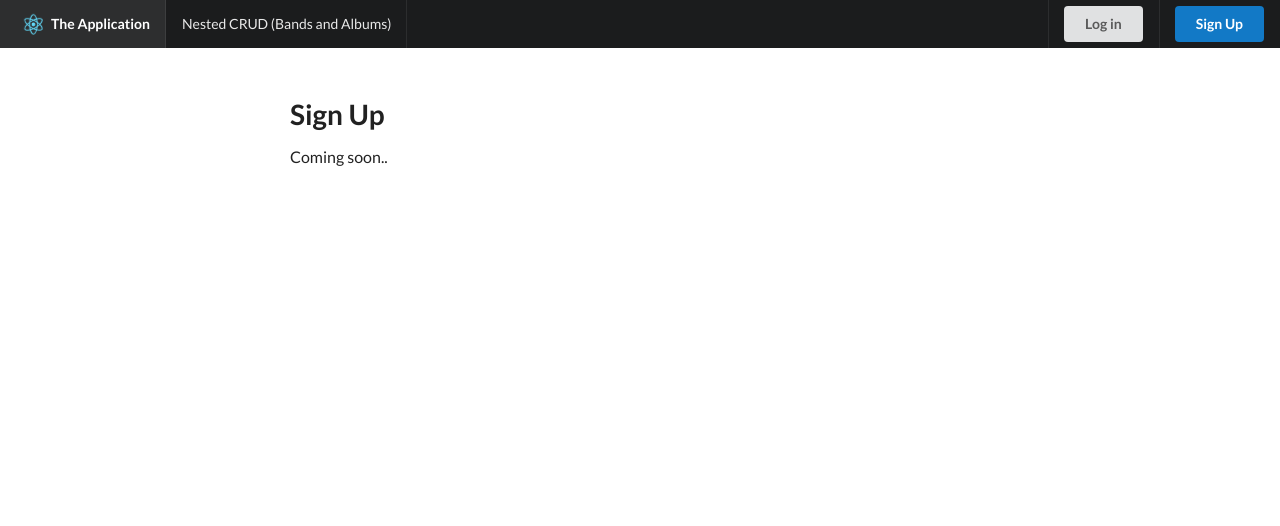
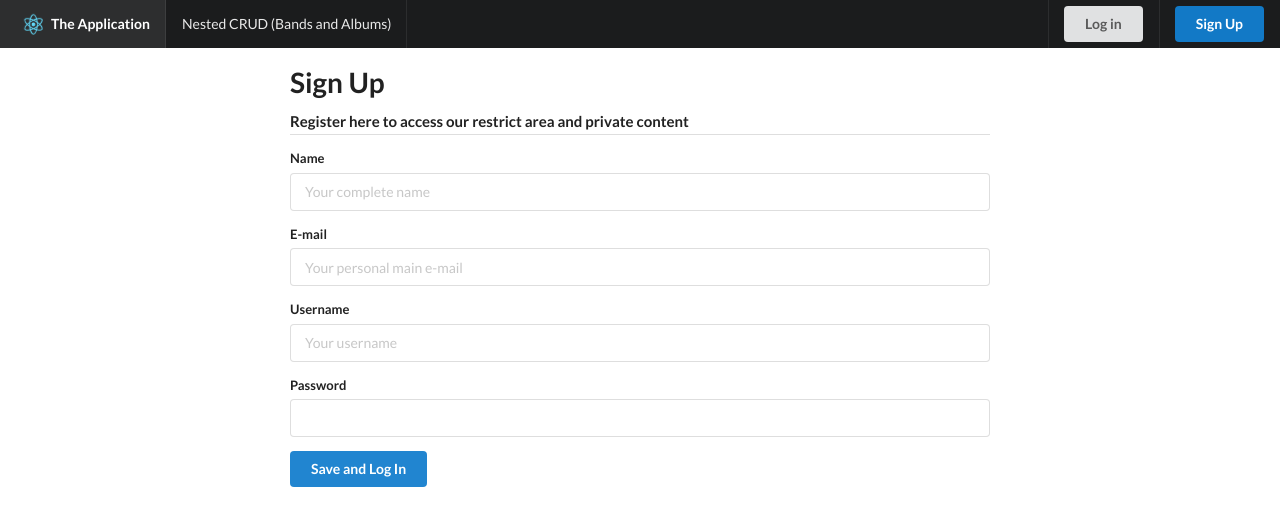
Before and after one commit to rpichioli/react-with-nodejs-and-sequelize, a React app in the folder client/: page /sign-up in a window 1280 px wide. Built offline with nearby package versions, Linux system fonts and the light colour scheme.

Commit message:
Some fixes in forms after full refactor and starting in singup form

```diff
--- a/client/src/components/Band/Album/AlbumCard.js
+++ b/client/src/components/Band/Album/AlbumCard.js
@@ -18,11 +18,13 @@ class AlbumCard extends React.Component {
 					<div className="description">{album.description}</div>
 				</div>
 				<div className="extra content">
-					<NavLink to={`/band/${band.id}/album/${album.id}`} className="ui basic button blue mini">
-						<i className="icon edit"></i> Edit
-					</NavLink>
-					<div className="ui basic button red mini right floated disabled">
-						<i className="icon trash"></i> Delete
+					<div class="ui vertical buttons fluid">
+						<NavLink to={`/band/${band.id}/album/${album.id}`} className="ui button labeled icon blue">
+							<i className="icon edit"></i> Edit
+						</NavLink>
+						<div className="ui button labeled icon red disabled">
+							<i className="icon trash"></i> Remove
+						</div>
 					</div>
 					{/* onClick={() => deleteGame(album._id)} */}
 				</div>
--- a/client/src/components/Band/Album/AlbumList.js
+++ b/client/src/components/Band/Album/AlbumList.js
@@ -9,8 +9,10 @@ import AlbumCard from './AlbumCard';
 class AlbumsList extends React.Component {
 
 	render() {
-		const albumCards = (
-			<div className="ui five cards">
+		let albumCards = "";
+		if (!!this.props.band && !!this.props.band.albums) {
+			albumCards = (
+				<div className="ui three cards">
 					{
 						!!this.props.band.albums && this.props.band.albums.map((album) => {
 							return (<AlbumCard key={this.props.band.id} band={this.props.band} album={album} />);
@@ -18,6 +20,7 @@ class AlbumsList extends React.Component {
 					}
 				</div>
 			);
+		}
 
 		const emptyMessage = (
 			<div className="ui info message">There is no albums registered yet.</div>
--- a/client/src/components/Band/BandForm.js
+++ b/client/src/components/Band/BandForm.js
@@ -41,7 +41,7 @@ class BandForm extends React.Component {
 
 	componentWillReceiveProps = (nextProps) => {
 		this.setState({
-			//id: nextProps.band.id,
+			id: nextProps.band.id,
 			title: nextProps.band.title,
 			year: nextProps.band.year,
 			description: nextProps.band.description
--- a/client/src/components/User/SignUp.js
+++ b/client/src/components/User/SignUp.js
@@ -1,4 +1,5 @@
 import React from 'react';
+import classnames from 'classnames';
 
 class SignUp extends React.Component {
 	state = {
@@ -17,10 +18,61 @@ class SignUp extends React.Component {
 	}
 
 	render() {
+		// id int(11) AI PK
+		// name varchar(150)
+		// email varchar(300)
+		// username varchar(100)
+		// password text
+		// status enum('A','C')
 		return (
 			<div>
 				<h1>Sign Up</h1>
-				<p>Coming soon..</p>
+				<form className={classnames('ui','form', { loading: this.state.loading })} onSubmit={this.handleSubmit}>
+
+					<h4 className="ui dividing header">Register here to access our restrict area and private content</h4>
+
+					{!!this.state.errors.global && <div className="ui negative message"><p>{this.state.errors.global}</p></div>}
+
+					<div className={classnames("field", { error: !!this.state.errors.name })}>
+						<label htmlFor="name">Name</label>
+						<input
+							id="name" name="name" type="text" className="ui input" placeholder="Your complete name"
+							value={this.state.name} onChange={this.handleChange}
+						/>
+						<span>{this.state.errors.name}</span>
+					</div>
+
+					<div className={classnames("field", { error: !!this.state.errors.email })}>
+						<label htmlFor="email">E-mail</label>
+						<input
+							id="email" name="email" type="text" className="ui input" placeholder="Your personal main e-mail"
+							value={this.state.email} onChange={this.handleChange}
+						/>
+						<span>{this.state.errors.email}</span>
+					</div>
+
+					<div className={classnames("field", { error: !!this.state.errors.username })}>
+						<label htmlFor="username">Username</label>
+						<input
+							id="username" name="username" type="text" className="ui input" placeholder="Your username"
+							value={this.state.username} onChange={this.handleChange}
+						/>
+						<span>{this.state.errors.username}</span>
+					</div>
+
+					<div className={classnames("field", { error: !!this.state.errors.password })}>
+						<label htmlFor="password">Password</label>
+						<input
+							id="password" name="password" type="password" className="ui input"
+							value={this.state.password} onChange={this.handleChange}
+						/>
+						<span>{this.state.errors.password}</span>
+					</div>
+
+					<div className="field">
+						<button type="submit" className="ui primary button">Save and Log In</button>
+					</div>
+				</form>
 			</div>
 		);
 	}
--- a/client/src/style/index.css
+++ b/client/src/style/index.css
@@ -1,12 +1,16 @@
-.main {
-	margin-top: 6em;
+body {
+	height: auto;
 }
 
-.masthead.segment {
-	/* min-height: 400px; */
+.main {
+	margin-top: 4em;
+}
+
+/* .masthead.segment {
+	/* min-height: 400px;
 	padding: 3em 0em;
 	margin-top: -3em !important;
-}
+} */
 /* .masthead .logo.item img {
 	margin-right: 1em;
 }
```
Lines whose indentation alone changed are shown as unchanged.
